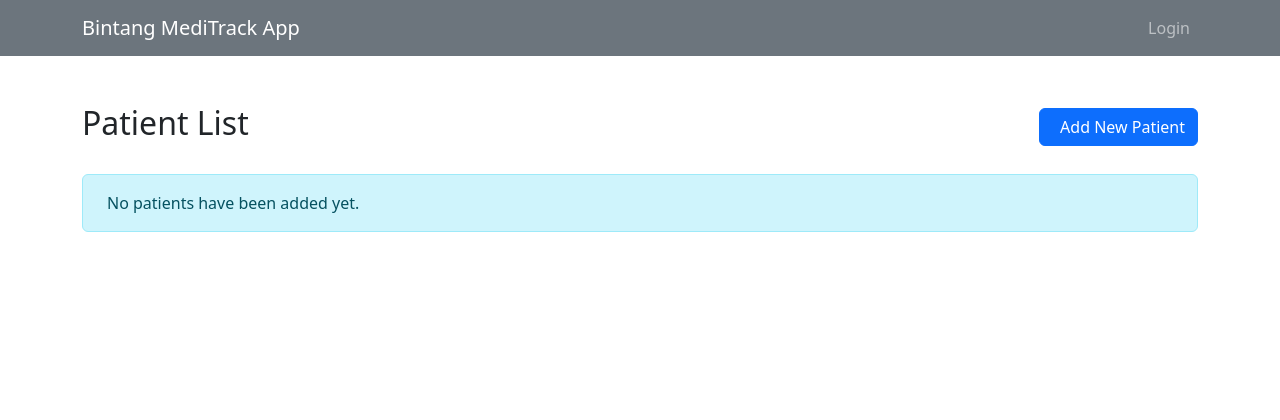
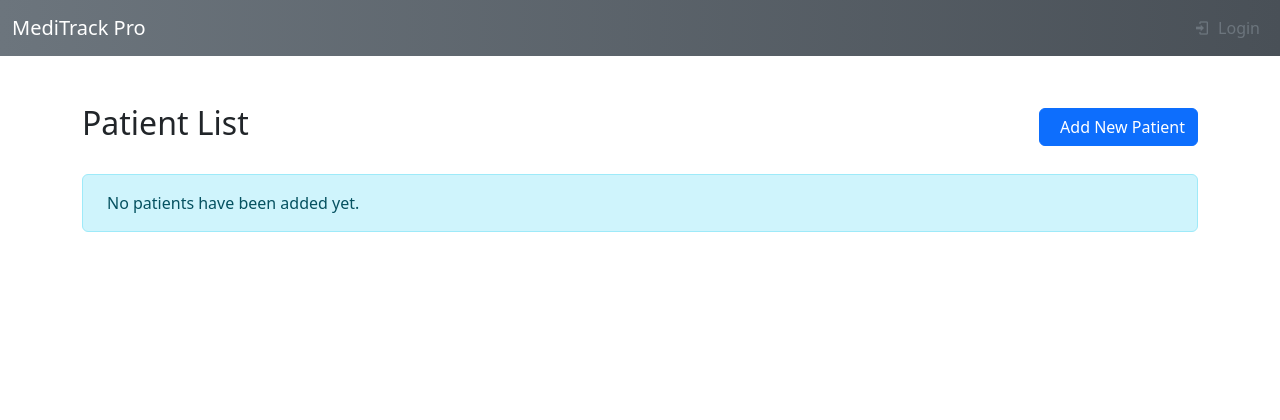
Before and after one commit to ChaostixZix/meditrack, a Django app: template templates/core/patient_list.html in a window 1280 px wide. Shown: the top 420 px of the page. Run offline with Django 3.2, Linux system fonts and the light colour scheme; the template is opened without the code that fills it, so the values that code supplies are empty; some libraries are stand-ins or nearby versions.

Commit message:
edit patient form biar lebih bagus

```diff
--- a/templates/base.html
+++ b/templates/base.html
@@ -6,7 +6,16 @@
     <title>MediTrack Pro - {% block title %}{% endblock %}</title>
     <!-- Bootstrap 5 CSS -->
     <link href="https://cdn.jsdelivr.net/npm/bootstrap@5.3.0/dist/css/bootstrap.min.css" rel="stylesheet">
+    <!-- Material Design Icons -->
+    <link rel="stylesheet" href="https://cdn.jsdelivr.net/npm/@mdi/font@6.5.95/css/materialdesignicons.min.css">
     <!-- Custom CSS -->
+    <style>
+        .sidebar { background: #fff; box-shadow: 0 0 35px 0 rgba(154,161,171,.15); }
+        .navbar { background: linear-gradient(to right, #6c757d, #495057); }
+        .nav-link { color: #6c757d; }
+        .nav-link:hover { color: #495057; }
+        .card { border: none; box-shadow: 0 0 35px 0 rgba(154,161,171,.15); }
+    </style>
     {% load static %}
     {% load compress %}
     {% compress css %}
@@ -15,9 +24,9 @@
 </head>
 <body class="d-flex flex-column h-100">
     <!-- Navigation Bar -->
-    <nav class="navbar navbar-expand-lg navbar-dark" style="background-color: #6c757d;">
-        <div class="container">
-            <a class="navbar-brand" href="/">Bintang MediTrack App</a>
+    <nav class="navbar navbar-expand-lg navbar-dark">
+        <div class="container-fluid">
+            <a class="navbar-brand" href="/">MediTrack Pro</a>
             <button class="navbar-toggler" type="button" data-bs-toggle="collapse" data-bs-target="#navbarNav">
                 <span class="navbar-toggler-icon"></span>
             </button>
@@ -25,21 +34,21 @@
                 <ul class="navbar-nav me-auto">
                     {% if user.is_authenticated %}
                     <li class="nav-item">
-                        <a class="nav-link" href="{% url 'patient_list' %}">Patients</a>
+                        <a class="nav-link" href="{% url 'patient_list' %}"><i class="mdi mdi-account-multiple me-2"></i>Patients</a>
                     </li>
                     <li class="nav-item">
-                        <a class="nav-link" href="{% url 'daily_memo_list' %}">Daily Memos</a>
+                        <a class="nav-link" href="{% url 'daily_memo_list' %}"><i class="mdi mdi-notebook me-2"></i>Daily Memos</a>
                     </li>
                     {% endif %}
                 </ul>
                 <ul class="navbar-nav">
                     {% if user.is_authenticated %}
                     <li class="nav-item">
-                        <a class="nav-link" href="{% url 'logout' %}">Logout</a>
+                        <a class="nav-link" href="{% url 'logout' %}"><i class="mdi mdi-logout me-2"></i>Logout</a>
                     </li>
                     {% else %}
                     <li class="nav-item">
-                        <a class="nav-link" href="{% url 'login' %}">Login</a>
+                        <a class="nav-link" href="{% url 'login' %}"><i class="mdi mdi-login me-2"></i>Login</a>
                     </li>
                     {% endif %}
                 </ul>
@@ -70,7 +79,8 @@
         </div>
     </footer>
 
-    <!-- Bootstrap 5 JS Bundle with Popper -->
+    <!-- jQuery and Bootstrap 5 JS Bundle with Popper -->
+    <script src="https://code.jquery.com/jquery-3.6.0.min.js"></script>
     <script src="https://cdn.jsdelivr.net/npm/bootstrap@5.3.0/dist/js/bootstrap.bundle.min.js"></script>
     <!-- Custom JavaScript -->
     {% compress js %}
--- a/templates/core/patient_list.html
+++ b/templates/core/patient_list.html
@@ -1,6 +1,30 @@
 {% extends 'base.html' %}
 
 {% block title %}Patient List - MediTrack Pro{% endblock %}
+
+{% block extra_css %}
+<link rel="stylesheet" type="text/css" href="https://cdn.datatables.net/1.11.5/css/dataTables.bootstrap5.min.css">
+{% endblock %}
+
+{% block extra_js %}
+<script type="text/javascript" src="https://cdn.datatables.net/1.11.5/js/jquery.dataTables.min.js"></script>
+<script type="text/javascript" src="https://cdn.datatables.net/1.11.5/js/dataTables.bootstrap5.min.js"></script>
+<script>
+    $(document).ready(function() {
+        $('.table').DataTable({
+            "order": [[0, "asc"]],
+            "pageLength": 10,
+            "language": {
+                "search": "Search:",
+                "lengthMenu": "Show _MENU_ entries",
+                "info": "Showing _START_ to _END_ of _TOTAL_ entries",
+                "infoEmpty": "Showing 0 to 0 of 0 entries",
+                "infoFiltered": "(filtered from _MAX_ total entries)"
+            }
+        });
+    });
+</script>
+{% endblock %}
 
 {% block content %}
 <div class="container py-4">
@@ -20,6 +44,7 @@
                         <th scope="col">Name</th>
                         <th scope="col">Date of Birth</th>
                         <th scope="col">Contact Number</th>
+                        <th scope="col">Bangsal/Room</th>
                         <th scope="col">Last Visit</th>
                         <th scope="col">Actions</th>
                     </tr>
@@ -30,6 +55,7 @@
                         <td>{{ patient.name }}</td>
                         <td>{{ patient.date_of_birth|date:"M d, Y" }}</td>
                         <td>{{ patient.contact_number }}</td>
+                        <td>{{ patient.bangsal }}/{{ patient.room }}</td>
                         <td>{{ patient.last_visit|date:"M d, Y"|default:"No visits yet" }}</td>
                         <td>
                             <a href="{% url 'patient_detail' patient.pk %}" class="btn btn-sm btn-outline-primary">
```
Also changed, not shown: templates/core/patient_form.html (+13 -1 lines), db.sqlite3.
